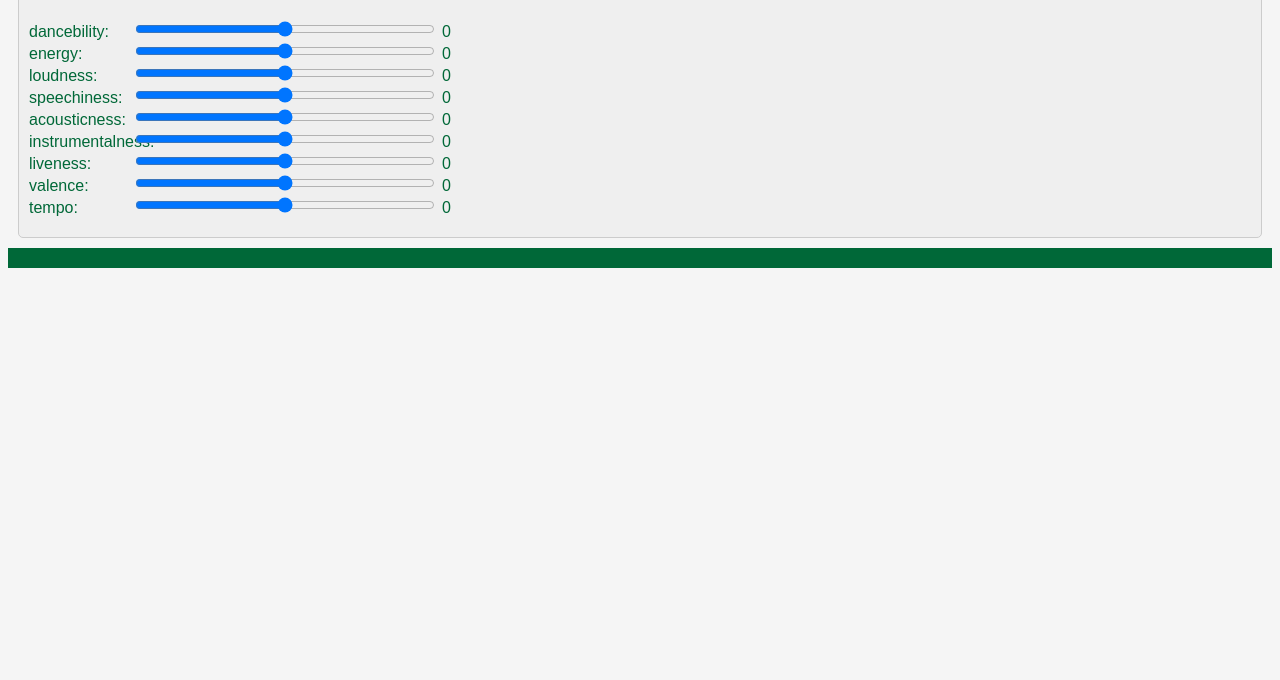
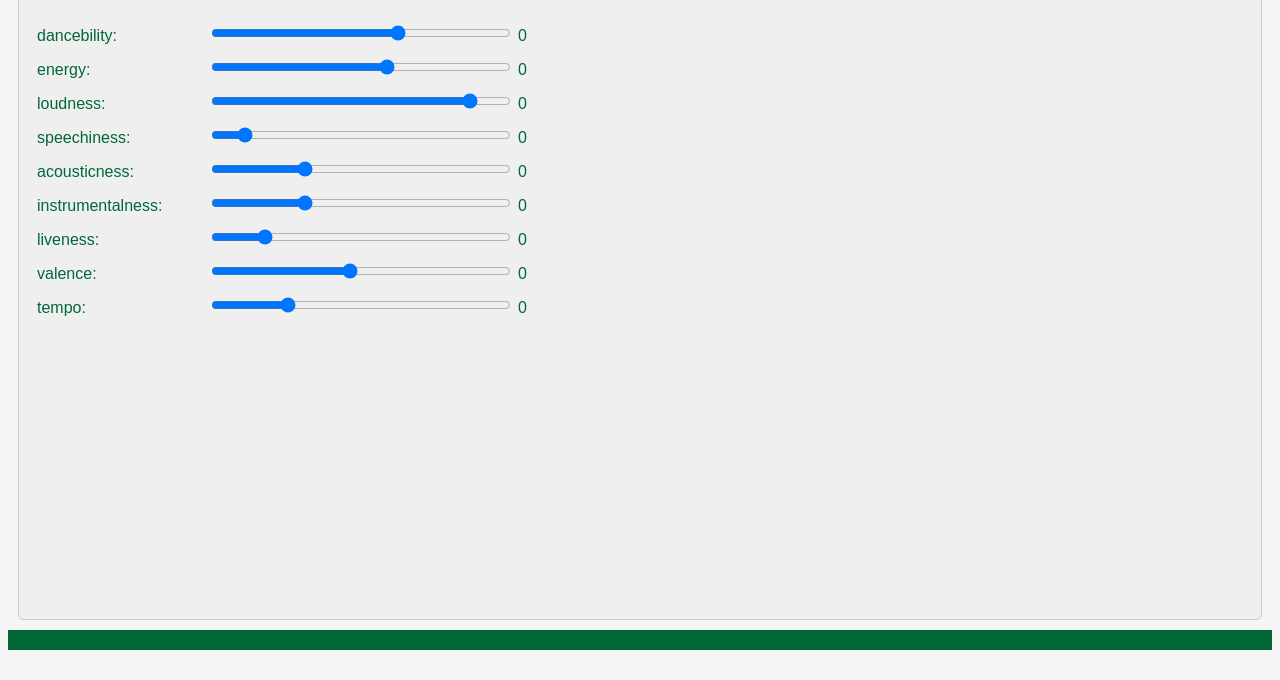
Before and after one commit to kairos310/popularityprediction, a plain HTML site: page index.html in a window 1280 px wide. Shown: the part 128-808 px from the top of the page. Drawn offline with Linux system fonts and the light colour scheme; a script that the page names is missing.

Commit message:
css and default values are now mean

```diff
--- a/index.html
+++ b/index.html
@@ -14,47 +14,47 @@
     <form name="predict" id="form" action="#">
 
       <label for="param1">dancebility:</label>
-      <input type="range" name="param1" min="0" max="1" step="0.01" oninput="param1Value.value = param1.value">
+      <input type="range" name="param1" min="0" max="1" step="0.01" value="0.627" oninput="param1Value.value = param1.value">
       <output name="param1Value" for="param1">0</output>
       <br>
 
       <label for="param2">energy:</label>
-      <input type="range" name="param2" min="0" max="1" step="0.01" oninput="param2Value.value = param2.value">
+      <input type="range" name="param2" min="0" max="1" step="0.01" value="0.585" oninput="param2Value.value = param2.value">
       <output name="param2Value" for="param2">0</output>
       <br>
 
       <label for="param3">loudness:</label>
-      <input type="range" name="param3" min="-60" max="0" step="1" oninput="param3Value.value = param3.value">
+      <input type="range" name="param3" min="-60" max="0" step="1" value="-7.37" oninput="param3Value.value = param3.value">
       <output name="param3Value" for="param3">0</output>
       <br>
 
       <label for="param4">speechiness:</label>
-      <input type="range" name="param4" min="0" max="1" step="0.01" oninput="param4Value.value = param4.value">
+      <input type="range" name="param4" min="0" max="1" step="0.01" value="0.0863" oninput="param4Value.value = param4.value">
       <output name="param4Value" for="param4">0</output>
       <br>
 
       <label for="param5">acousticness:</label>
-      <input type="range" name="param5" min="0" max="1" step="0.01" oninput="param5Value.value = param5.value">
+      <input type="range" name="param5" min="0" max="1" step="0.01" value="0.3013" oninput="param5Value.value = param5.value">
       <output name="param5Value" for="param5">0</output>
       <br>
 
       <label for="param6">instrumentalness:</label>
-      <input type="range" name="param6" min="0" max="1" step="0.01" oninput="param6Value.value = param6.value">
+      <input type="range" name="param6" min="0" max="1" step="0.01" value="0.3013" oninput="param6Value.value = param6.value">
       <output name="param6Value" for="param6">0</output>
       <br>
 
       <label for="param7">liveness:</label>
-      <input type="range" name="param7" min="0" max="1" step="0.01" oninput="param7Value.value = param7.value">
+      <input type="range" name="param7" min="0" max="1" step="0.01" value="0.162" oninput="param7Value.value = param7.value">
       <output name="param7Value" for="param7">0</output>
       <br>
 
       <label for="param8">valence:</label>
-      <input type="range" name="param8" min="0" max="1" step="0.01" oninput="param8Value.value = param8.value">
+      <input type="range" name="param8" min="0" max="1" step="0.01" value="0.4635" oninput="param8Value.value = param8.value">
       <output name="param8Value" for="param8">0</output>
       <br>
 
       <label for="param9">tempo:</label>
-      <input type="range" name="param9" min="0" max="500" step="1" oninput="param9Value.value = param9.value">
+      <input type="range" name="param9" min="0" max="500" step="1" value="120" oninput="param9Value.value = param9.value">
       <output name="param9Value" for="param9">0</output>
       <br>
 
--- a/script.js
+++ b/script.js
@@ -1,65 +1,3 @@
-/*
-var W1 = [[-1.45686252, -0.34447819, -0.42561132, -0.3581678 , -1.65096112,
-    -0.06997278,  1.33064607,  1.07879358,  0.31698702, -2.10262535,
-    -0.44849363,  2.29527786, -1.59706437,  1.03076722, -0.49147108,
-     0.94710884],
-   [ 0.12383949, -1.22135449, -2.88233011,  0.04872792, -0.57607012,
-     2.27095424, -0.02497977,  1.46254104,  0.07406453, -0.95779724,
-     0.95580982,  0.3735373 ,  4.90899364, -1.90759822,  3.03032249,
-    -0.88008291],
-   [-1.5543388 ,  1.33108893,  2.24186641,  1.08179884, -2.93648451,
-     0.48276441,  0.09804787,  0.61454688, -0.51063304, -4.39549752,
-     1.09345236, -2.4391186 ,  0.50826068,  1.55274238, -1.88347541,
-     0.60379689],
-   [ 0.70661046, -0.31318132,  3.52683534, -0.01069675,  1.66883967,
-    -1.03646886, -0.73296142, -1.66695726, -0.57253643,  2.66731384,
-     0.03440808, -0.94877223, -1.97145114,  0.01000494, -1.54455662,
-     0.17888923],
-   [-0.5700786 , -1.46792009, -0.47247052, -0.01701051, -1.93550248,
-    -0.16088828, -1.67331757,  0.92214624,  1.83699096, -3.63368136,
-     1.69407573, -1.7058599 ,  1.36966512,  1.31596484, -0.95833354,
-     2.52464783],
-   [ 2.01506387,  0.64663984, -1.6920185 , -0.23939723, -0.29496782,
-    -0.56486338, -2.35036696, -0.60008162, -0.41288028, -1.83268202,
-     0.57593968, -1.29565303,  0.71953771,  0.11772044, -1.23934705,
-     1.37051092],
-   [ 0.06567653,  0.0813729 ,  0.21322706, -0.40569728, -4.22183823,
-    -0.96644352, -0.38215478, -0.68506659,  1.52044913, -0.65232713,
-     0.82063563,  0.61660828, -0.36664474, -0.58241763, -0.50246982,
-    -1.11285271],
-   [-0.60425222,  0.66689489,  0.12918495, -0.95471304, -1.17969869,
-    -0.69469703, -0.51450332,  1.22756656, -1.30900814,  0.02902704,
-     0.48149157, -0.87726623, -0.90235266, -0.84428681, -0.45354127,
-    -3.77963034],
-   [-1.05345358,  1.04620972, -1.111304  , -1.01129053,  0.04150735,
-    -0.75581391,  0.7847405 , -0.15838525,  1.78117722, -0.62188322,
-    -0.94157226, -1.79119269,  0.69797483,  2.93847864, -0.06718756,
-     3.59935417]]
-var W2 = [[ 1.83978997],
-[ 2.05963707],
-[ 2.6246346 ],
-[ 1.28743343],
-[ 1.87783756],
-[ 3.10335081],
-[ 1.34329494],
-[ 2.52865257],
-[ 2.62212002],
-[-2.51456641],
-[ 1.69028183],
-[ 1.87442257],
-[-2.79028659],
-[ 2.87099275],
-[ 1.86943531],
-[-2.27499191]]
-
-var b1 = [ 0.33489637,  1.51680384,  1.7581308 ,  0.7932608 , -1.90966653,
-    2.97542132, -1.53489491,  1.67004015,  1.86084654, -4.65583544,
-    1.1253406 , -0.09929488, -3.74057359,  2.10909353,  0.54744138,
-   -2.8020827 ]
-
-var b2 = [21.46638177]
-*/
-
 class NeuralNet{
     constructor(){
         this.W1 = nj.array(W1)  // Initialize weights for the input layer
@@ -70,8 +8,6 @@ class NeuralNet{
     forward(X){
         this.Z1 = nj.add(nj.dot(X, this.W1), this.b1)  // Linear transformation for the input layer
         this.A1 = relu(this.Z1)  // Apply ReLU activation function to the input layer
-        console.log(this.W2)
-        console.log(this.A1)
         this.Z2 = nj.dot(this.A1, this.W2).selection.data[0] + this.b2.selection.data[0]  // Linear transformation for the hidden layer
         return this.Z2  // Return the output without applying an activation function for regression
     }
@@ -79,8 +15,6 @@ class NeuralNet{
 let nn_model = new NeuralNet();
 
 function predict_popularity(test_features){
-    var mean =[ 0.631434, 0.598221  ,  -7.427778  ,   0.095441  , 0.28633117,   0.06100037,   0.1662222 ,   0.4901122 ,118.544022 ]
-    var std = [ 0.14020394,  0.18692142,  2.82988386,  0.09608335,  0.27138501, 0.18647427,  0.11628525,  0.22731376, 28.8645816 ]
     var test_features_normalized = [];
     for(var i = 0; i < mean.length; i++){
         test_features_normalized[i]  = (test_features[i] - mean[i]) / std[i]
@@ -99,13 +33,8 @@ function relu(x){
     return nj.array([ret])
 }
 
-
-console.log(predict_popularity([0.8, 0.7, -5.0, 0.1, 0.1, 0.0, 0.1, 0.5, 120]))
-
 function runmodel(e){
-    console.log(e)
     var formData = document.getElementById("form");
-    console.log(formData)
     form = document.getElementById("form").children
     inputs = []
     for(var i = 0; i < form.length; i++){
@@ -114,7 +43,12 @@ function runmodel(e){
         }
     }
     popularity = predict_popularity(inputs)
-    document.getElementById("result").innerHTML = popularity
+    if(popularity > 100){
+        popularity = 100 + " model(" + popularity + ")";
+    }else if(popularity < 0){
+        popularity = 0 + " model(" + popularity + ")"
+    }
+    document.getElementById("result").innerHTML = "Popularity: " + popularity
 }
 
 
--- a/style.css
+++ b/style.css
@@ -1,7 +1,11 @@
   /* Set background color and font */
+  html{
+    height:100%;
+  }
   body {
       background-color: #f5f5f5;
       font-family: Arial, sans-serif;
+      height:100%;
     }
 
     div{
@@ -30,21 +34,24 @@
       margin: 10px;
       border: 1px solid #ccc;
       border-radius: 5px;
+      height:calc(100% - 130px);
     }
 
     /* Style the form elements */
     form {
-    margin-bottom: 10px;
+      margin-bottom: 2em;
     }
 
     label {
       display: inline-block;
-    width: 100px;
+      width: 10em;
+      padding:0.5em;
     }
 
     input[type="range"] {
       width: 300px;
     }
+
 
     output {
       display: inline-block;
```
Lines whose indentation alone changed are shown as unchanged.
